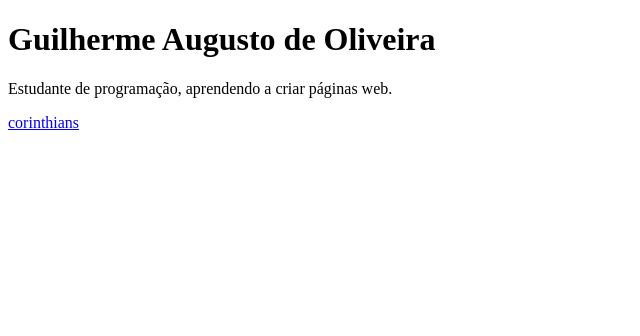
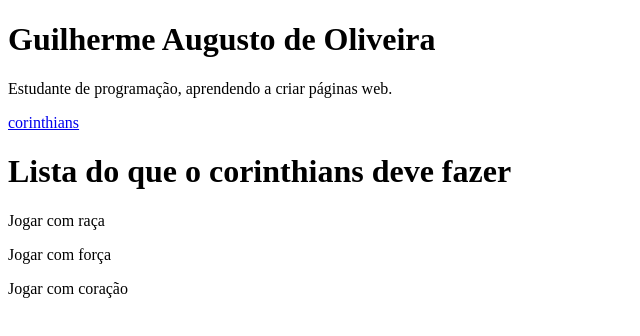
Before and after one commit to guilhermaugusto021-prog/meu-portfolio, a plain HTML site: page index.html in a window 1280 px wide. Shown: the whole page, without its empty margins (0-640 px from the left). Drawn offline with Linux system fonts and the light colour scheme.

```diff
--- a/index.html
+++ b/index.html
@@ -8,5 +8,9 @@
   <h1>Guilherme Augusto de Oliveira</h1>
   <p>Estudante de programação, aprendendo a criar páginas web.</p>
   <a href="https://www.corinthians.com.br/">corinthians</a>
+  <h1>Lista do que o corinthians deve fazer</h1>
+  <p>Jogar com raça</p>
+  <p>Jogar com força</p>
+  <p>Jogar com coração</p>
 </body>
 </html>
```
